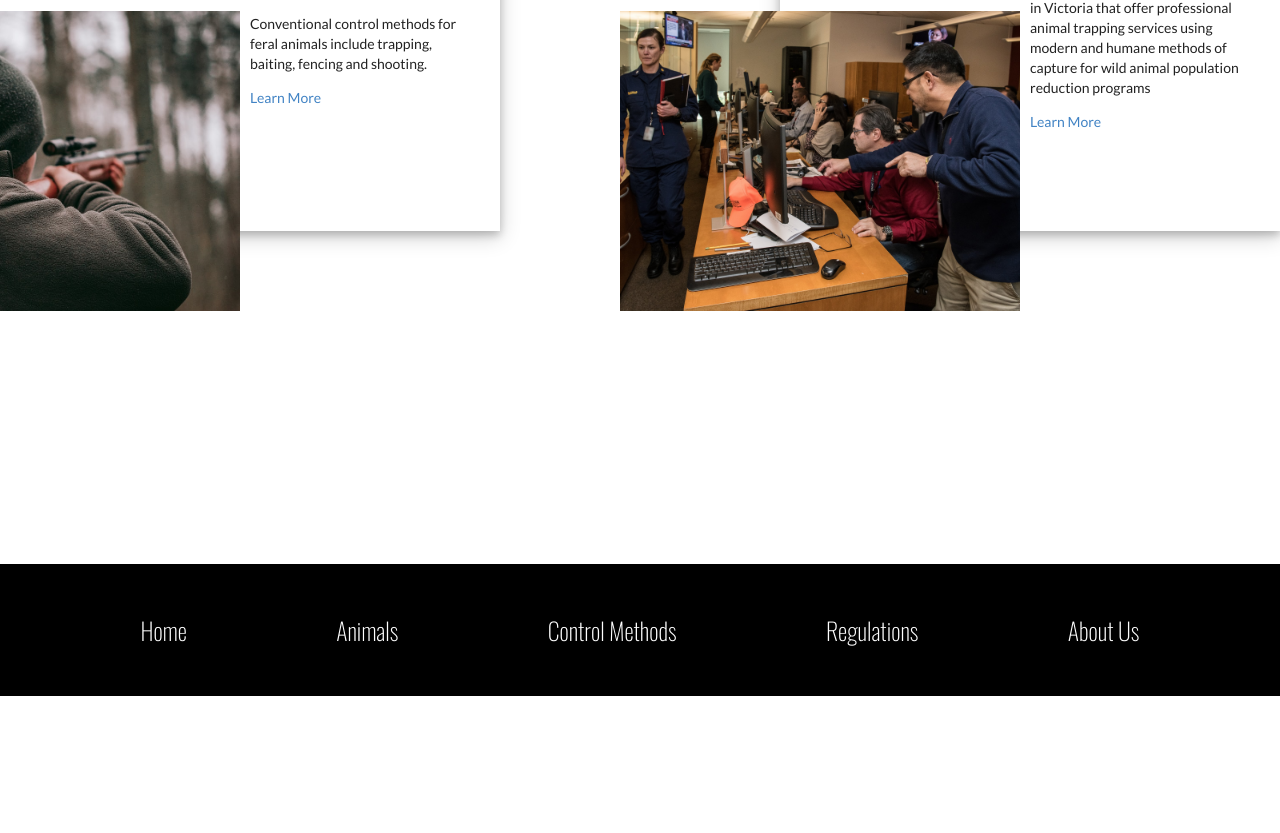
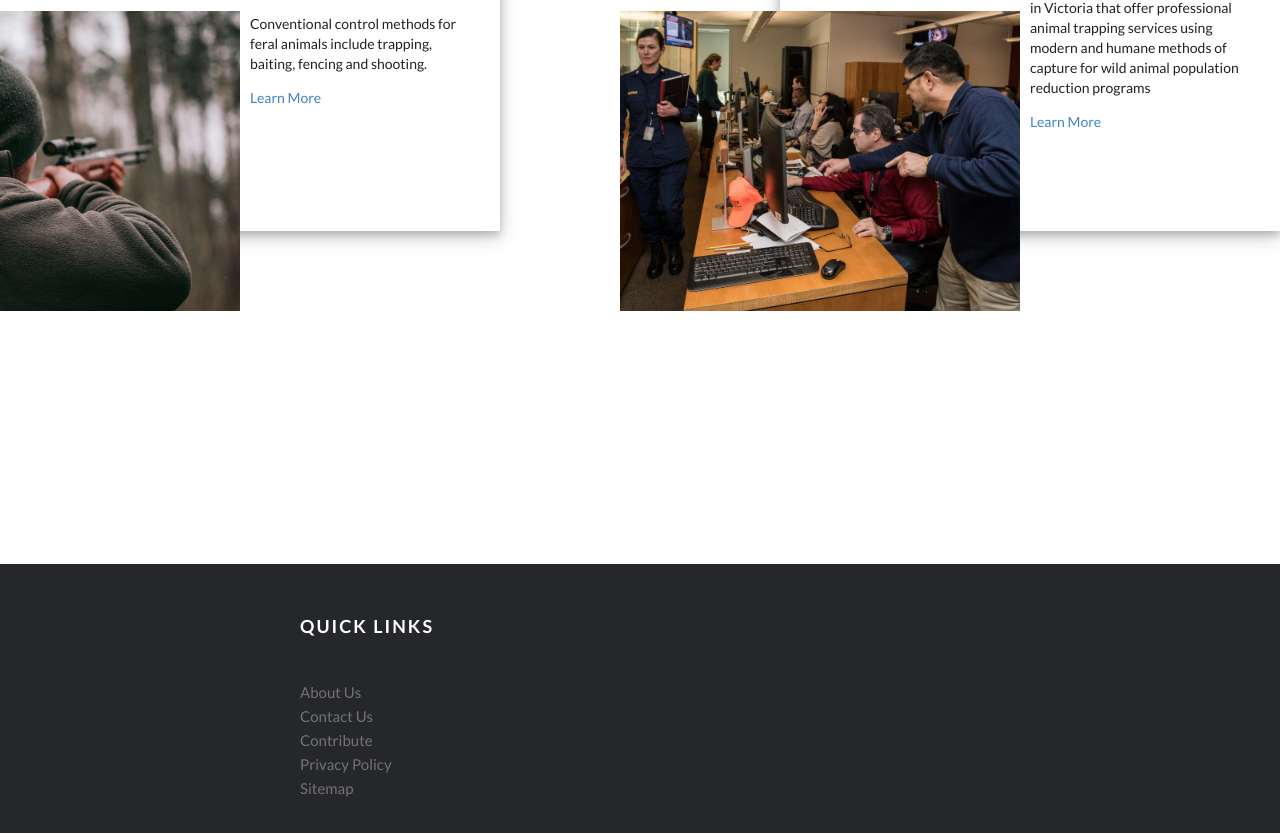
Before and after one commit to chengguang-li0313/IE-iteration3Web, a Next.js app: page /control/bio in a window 1280 px wide. Shown: the part 2430-3263 px from the top of the page. Before the commit the page ends 3126 px from the top, so only its background shows below. Built offline with nearby package versions, Linux system fonts and the light colour scheme.

Commit message:
update regulation section

```diff
--- a/component/Footer.js
+++ b/component/Footer.js
@@ -1,35 +1,42 @@
 import styles from '../styles/Home.module.css'
 import Link from 'next/link'
 import textStyle from '../styles/FooterText.module.css';
-
+import style from '../styles/Footer.module.css';
+import { Container, Row, Col } from "reactstrap";
+import React from "react";
 export const Footer = () => {
     return (
-        <div className={styles.footer}>
-            <Link href='/'>
-                 <div className={textStyle.text}>
-                    Home
+        <div className={style.sitefooter}>
+         <div className={style.container}>
+
+                  {/* <Col sm="6" sm="6">
+                      <h6>About</h6>
+                         <p className="text-justify">Our team name is <i>5eral footprints </i> xxxxxxxxxxxxxxxxxxxxxxxxxxxxxxxxxxxxx</p>
+                     </Col> */}
+
+
+                    <h6>Quick Links</h6>
+                <ul className={style.footerlinks}>
+                      <li><a href="http://scanfcode.com/about/">About Us</a></li>
+                     <li><a href="http://scanfcode.com/contact/">Contact Us</a></li>
+                    <li><a href="http://scanfcode.com/contribute-at-scanfcode/">Contribute</a></li>
+                     <li><a href="http://scanfcode.com/privacy-policy/">Privacy Policy</a></li>
+                      <li><a href="http://scanfcode.com/sitemap/">Sitemap</a></li>
+                 </ul>
+
+
+             {/* <hr> */}
+            </div>
+          {/* <div className={style.container}>
+             <div className={style.row}>
+            <div className='col-md-8 col-sm-6 col-xs-12'>
+             <p className={style.copyrighttext}>Copyright &copy; 2017 All Rights Reserved by
+                 <a href="#">Scanfcode</a>.
+                    </p>
                 </div>
-            </Link>
-            <Link href='/animals'>
-                <div className={textStyle.text}>
-                    Animals
-                </div>
-                </Link>
-            <Link href='/control'>
-                <div className={textStyle.text}>
-                    Control Methods
-                </div>
-                </Link>
-            <Link href="/regulation">
-                  <div className={textStyle.text}>
-                    Regulations
-                </div>
-            </Link>
-            <Link href='/about'>
-                  <div className={textStyle.text}>
-                      About Us
-                </div>
-            </Link>
+
+           </div>
+      </div> */}
         </div>
 
     )
--- a/package.json
+++ b/package.json
@@ -21,6 +21,7 @@
     "react-multi-carousel": "^2.6.2",
     "react-responsive-carousel": "^3.2.18",
     "reactjs-media": "^1.5.1",
+    "reactstrap": "^8.9.0",
     "sass": "^1.32.11",
     "scss": "^0.2.4",
     "semantic-ui-css": "^2.4.1",
--- a/styles/Button.module.css
+++ b/styles/Button.module.css
@@ -27,7 +27,7 @@
   box-shadow: 0 5px 15px #193047;
   border-radius: 4px;
   margin-left: 30px;
-  margin-bottom: 30px;
+  margin-bottom: 80px;
   margin-top: 20px;
 }
 
--- /dev/null
+++ b/styles/Footer.module.css
@@ -0,0 +1,147 @@
+.sitefooter {
+  background-color: #26272b;
+  padding: 45px 0 20px;
+  font-size: 15px;
+  line-height: 24px;
+  color: #737373;
+}
+.container {
+  height: 100%;
+  overflow: hidden;
+  width: 60%;
+  position: center;
+  margin-left: 300px;
+}
+
+.sitefooter hr {
+  border-top-color: #bbb;
+  opacity: 0.5;
+}
+.sitefooter hr.small {
+  margin: 20px 0;
+}
+.sitefooter h6 {
+  color: #fff;
+  font-size: 18px;
+  text-transform: uppercase;
+  margin-top: 5px;
+  letter-spacing: 2px;
+}
+
+.sitefooter a {
+  color: #737373;
+}
+.sitefooter a:hover {
+  color: #3366cc;
+  text-decoration: none;
+}
+.footerlinks {
+  padding-left: 0;
+  list-style: none;
+}
+.footerlinks li {
+  display: block;
+}
+.footerlinks a {
+  color: #737373;
+}
+.footerlinks a:active,
+.footerlinks a:focus,
+.footerlinks a:hover {
+  color: #3366cc;
+  text-decoration: none;
+}
+.footerlinks.inline li {
+  display: inline-block;
+}
+.sitefooter .socialicons {
+  text-align: right;
+}
+.sitefooter .socialicons a {
+  width: 40px;
+  height: 40px;
+  line-height: 40px;
+  margin-left: 6px;
+  margin-right: 0;
+  border-radius: 100%;
+  background-color: #33353d;
+}
+.copyrighttext {
+  margin: 0;
+}
+@media (max-width: 991px) {
+  .site-footer [class^="col-"] {
+    margin-bottom: 30px;
+  }
+}
+@media (max-width: 767px) {
+  .site-footer {
+    padding-bottom: 0;
+  }
+  .sitefooter .copyrighttext,
+  .sitefooter .socialicons {
+    text-align: center;
+  }
+}
+.socialicons {
+  padding-left: 0;
+  margin-bottom: 0;
+  list-style: none;
+}
+.socialicons li {
+  display: inline-block;
+  margin-bottom: 4px;
+}
+.socialicons li.title {
+  margin-right: 15px;
+  text-transform: uppercase;
+  color: #96a2b2;
+  font-weight: 700;
+  font-size: 13px;
+}
+.socialicons a {
+  background-color: #eceeef;
+  color: #818a91;
+  font-size: 16px;
+  display: inline-block;
+  line-height: 44px;
+  width: 44px;
+  height: 44px;
+  text-align: center;
+  margin-right: 8px;
+  border-radius: 100%;
+  -webkit-transition: all 0.2s linear;
+  -o-transition: all 0.2s linear;
+  transition: all 0.2s linear;
+}
+.socialicons a:active,
+.socialicons a:focus,
+.socialicons a:hover {
+  color: #fff;
+  background-color: #29aafe;
+}
+.socialicons.sizesm a {
+  line-height: 34px;
+  height: 34px;
+  width: 34px;
+  font-size: 14px;
+}
+.socialicons a.facebook:hover {
+  background-color: #3b5998;
+}
+.socialicons a.twitter:hover {
+  background-color: #00aced;
+}
+.social-icons a.linkedin:hover {
+  background-color: #007bb6;
+}
+.socialicons a.dribbble:hover {
+  background-color: #ea4c89;
+}
+@media (max-width: 767px) {
+  .social-icons li.title {
+    display: block;
+    margin-right: 0;
+    font-weight: 600;
+  }
+}
```
Also changed, not shown: styles/RegulationSection.module.scss (+15 -16 lines), 1 other file (tests, documents, lock files or other folders).
